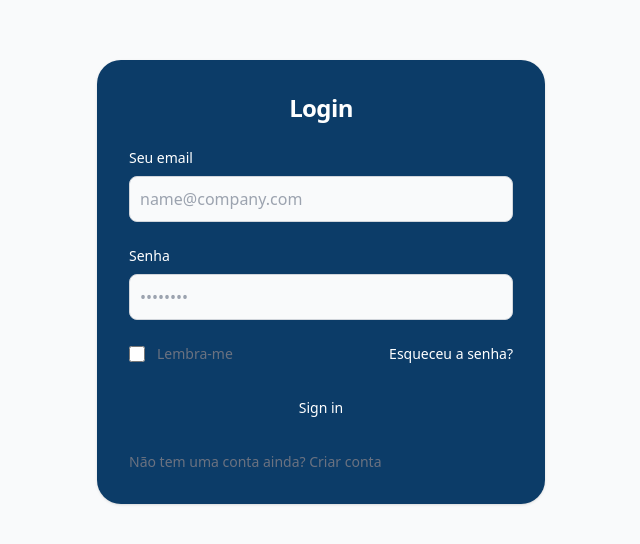
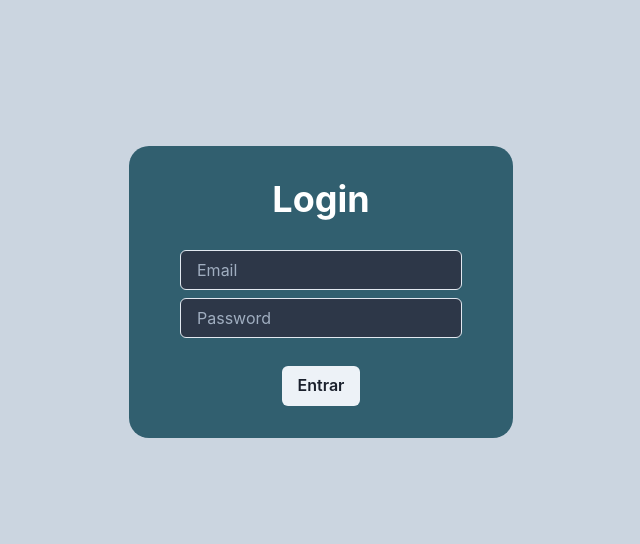
Before and after one commit to rafaelsoutoo/App-deskTop-manufacturing, a React (Vite) app: page /#/ in a window 1280 px wide. Shown: the part 118-662 px from the top of the page, without its empty margins (319-959 px from the left). Built offline with nearby package versions, Linux system fonts and the light colour scheme.

Commit message:
feat: add chakra ui and remove tailwild

```diff
--- a/postcss.config.js
+++ /dev/null
@@ -1,3 +0,0 @@
-module.exports = {
-    plugins: [require('tailwindcss'), require('autoprefixer')],
-  };
--- a/src/main/index.ts
+++ b/src/main/index.ts
@@ -70,5 +70,7 @@ app.on('window-all-closed', () => {
   }
 })
 
+app.disableHardwareAcceleration();
+
 // In this file you can include the rest of your app"s specific main process
 // code. You can also put them in separate files and require them here.
--- a/src/renderer/index.html
+++ b/src/renderer/index.html
@@ -2,7 +2,7 @@
 <html>
   <head>
     <meta charset="UTF-8" />
-    <title>Electron</title>
+    <title>Manufacturing</title>
     <!-- https://developer.mozilla.org/en-US/docs/Web/HTTP/CSP -->
     <meta
       http-equiv="Content-Security-Policy"
--- /dev/null
+++ b/src/renderer/src/App.tsx
@@ -0,0 +1,15 @@
+import { ChakraProvider } from '@chakra-ui/react';
+import {AuthRoutes} from './routes/auth.routes';
+import {AppRoutes} from './routes/app.routes';
+
+
+const App = () => {
+  const isAuthenticated:number = 1;
+
+  return (
+    <ChakraProvider>
+      {isAuthenticated === 1 ? <AuthRoutes /> : <AppRoutes />}
+    </ChakraProvider>
+  );
+};
+export default App;
--- a/src/renderer/src/index.css
+++ /dev/null
@@ -1,32 +0,0 @@
-@tailwind base;
-@tailwind components;
-@tailwind utilities;
-
-.app-region {
-  -webkit-app-region: drag;
-}
-
-.app-region > * {
-  -webkit-app-region: no-drag;
-}
-
-::-webkit-scrollbar {
-  width: 9px;
-}
-
-::-webkit-scrollbar-thumb:vertical {
-  margin: 5px;
-  background-color: #999;
-  border-radius: 4px;
-}
-
-::-webkit-scrollbar-button:start:decrement,
-::-webkit-scrollbar-button:end:increment {
-  height: 5px;
-  display: block;
-}
-
-* {
-  -webkit-font-smoothing: antialiased;
-  text-rendering: optimizeLegibility;
-}
--- a/src/renderer/src/main.tsx
+++ b/src/renderer/src/main.tsx
@@ -1,14 +1,9 @@
-import React from 'react'
-import ReactDOM from 'react-dom/client'
-// import {App} from './App'
-import './index.css';
-import AuthRoutes from "./routes/auth.routes";
-import AppRoutes from './routes/app.routes';
+import React from 'react';
+import ReactDOM from 'react-dom/client';
+import App from './App';
 
-const isAuthenticated:number = 1;
-
-ReactDOM.createRoot(document.getElementById('root') as HTMLElement).render(
+ReactDOM.createRoot(document.getElementById('root')!).render(
   <React.StrictMode>
-    {isAuthenticated === 1 ? <AuthRoutes /> : <AppRoutes />}
-  </React.StrictMode>
-)
+    <App />
+  </React.StrictMode>,
+);
--- a/src/renderer/src/routes/auth.routes.tsx
+++ b/src/renderer/src/routes/auth.routes.tsx
@@ -2,9 +2,7 @@ import {  Routes, Route, HashRouter } from 'react-router-dom';
 import { SignIn } from '../screens/SignIn';
 import { SignUp } from '../screens/SignUp';
 
-
-
-const AuthRoutes = () => {
+export function AuthRoutes(){
     return (
         <HashRouter>
             <Routes>
@@ -14,5 +12,3 @@ const AuthRoutes = () => {
         </HashRouter>
     );
 };
-
-export default AuthRoutes;
--- a/src/renderer/src/screens/SignIn.tsx
+++ b/src/renderer/src/screens/SignIn.tsx
@@ -1,96 +1,59 @@
-
 import { Link } from 'react-router-dom';
+import { Box, Button, Flex, Heading, Input, VStack } from '@chakra-ui/react'
 
 export function SignIn() {
 
+  return (
+    <Flex
+      bg='gray.300'
+      justifyContent="center"
+      alignItems="center"
+      display='flex'
+      flexDirection='column'
+      minHeight='100vh'  // Garante que o Flex ocupe a altura total da tela
+
+    >
+      <Box
+        justifyContent='center'
+        alignItems='center'
+        display='flex'
+        w={['90%', '40%', '40%', '30%']}
+        mt='20px'
+        h={['auto', 'auto', 'auto']}
+        bg='#315F6F'
+        rounded='20'
+        p={[4, 6, 8]}
+      >
+        <VStack>
+          <Heading color='white' mb={5}>Login</Heading>
+          <Input
+            placeholder="Email"
+            _placeholder={{
+              color: 'gray.400'
+            }}
+            bg='gray.700'
+            _focus={{ borderColor: 'teal.500', boxShadow: 'outline' }}  // Muda a borda e adiciona uma sombra ao focar
+            color='white'
+
+          />
+          <Input
+            placeholder="Password"
+            _placeholder={{
+              color: 'gray.400'
+            }}
+            bg='gray.700'
+            _focus={{ borderColor: 'teal.500', boxShadow: 'outline' }}
+            color='white'
+
+          />
 
 
-  return (
-    <section className="bg-gray-50">
-      <div className="flex flex-col items-center justify-center px-6 py-8 mx-auto md:h-screen lg:py-0">
-        <div className="w-full bg-primary rounded-3xl shadow  md:mt-0 sm:max-w-md xl:p-0 ">
-          <div className="p-6 space-y-4 md:space-y-6 sm:p-8">
-            <div className="justify-center items-center flex">
-              <h1 className="text-xl font-bold leading-tight tracking-tight text-white md:text-2xl" >
-                Login
-              </h1>
-            </div>
-            <form className="space-y-4 md:space-y-6" action="#">
-              <div>
-                <label
-                  htmlFor="email"
-                  className="block mb-2 text-sm font-medium text-white "
-                >
-                  Seu email
-                </label>
-                <input
-                  type="email"
-                  name="email"
-                  id="email"
-                  className="bg-gray-50 border border-gray-300 text-white rounded-lg block w-full p-2.5"
-                  placeholder="name@company.com"
-                  required
-                />
-              </div>
-              <div>
-                <label
-                  htmlFor="password"
-                  className="block mb-2 text-sm font-medium text-white "
-                >
-                  Senha
-                </label>
-                <input
-                  type="password"
-                  name="password"
-                  id="password"
-                  placeholder="••••••••"
-                  className="bg-gray-50 border border-gray-300 text-gray-900 rounded-lg block w-full p-2.5"
-                  required
-                />
-              </div>
-              <div className="flex items-center justify-between">
-                <div className="flex items-start">
-                  <div className="flex items-center h-5">
-                    <input
-                      id="remember"
-                      aria-describedby="remember"
-                      type="checkbox"
-                      className="w-4 h-4 border border-gray-300 rounded bg-gray-50 focus:ring-3 focus:ring-primary-300"
-                      required
-                    />
-                  </div>
-                  <div className="ml-3 text-sm">
-                    <label
-                      htmlFor="remember"
-                      className="text-gray-500 dark:text-gray-300"
-                    >
-                      Lembra-me
-                    </label>
-                  </div>
-                </div>
-                <a
-                  href="#"
-                  className="text-sm font-medium text-white hover:underline "
-                >
-                  Esqueceu a senha?
-                </a>
-              </div>
-              <button
-                type="submit"
-                className="w-full text-white bg-primary-600 hover:bg-primary-700 focus:ring-4 focus:outline-none focus:ring-primary-300 font-medium rounded-lg text-sm px-5 py-2.5 text-center"
-              >
-                Sign in
-              </button>
-              <p className="text-sm font-light text-gray-500">
-                Não tem uma conta ainda?{' '}
-                <Link to="/signup" className="font-medium text-primary-600 hover:underline">
-                  Criar conta
-                </Link>
-              </p>
-            </form>
-          </div>
-        </div>
-      </div>
-    </section>
+            <Link to="/SignUp">
+              <Button mt={5} >Entrar</Button>
+            </Link>
+        </VStack>
+
+      </Box>
+    </Flex>
   );
 }
--- a/src/renderer/src/screens/SignUp.tsx
+++ b/src/renderer/src/screens/SignUp.tsx
@@ -1,13 +1,18 @@
+import { Button, Flex, Text } from '@chakra-ui/react';
 import { Link } from 'react-router-dom';
 
 export function SignUp(){
     return(
-      <div>
+      <Flex
+        justifyContent="center"
+        alignItems="center"
+        minH="100vh"
+>
       <Link to="/">
-      <div>
-        SingUP
-      </div>
+        <Button>
+          <Text>Voltar</Text>
+        </Button>
       </Link>
-      </div>
+      </Flex>
     );
 }
--- a/tailwind.config.js
+++ /dev/null
@@ -1,12 +0,0 @@
-/** @type {import('tailwindcss').Config} */
-module.exports = {
-  content: ["./src/renderer/src/screens**/*.{html,js,ts,jsx,tsx}"],
-  theme: {
-    extend: {
-      colors: {
-        'primary': '#0C3C68',
-      },
-    },
-  },
-  plugins: [],
-}
```
Also changed, not shown: package.json (+4 -3 lines), src/renderer/src/routes/app.routes.tsx (+1 -6 lines), 1 other file (tests, documents, lock files or other folders).
